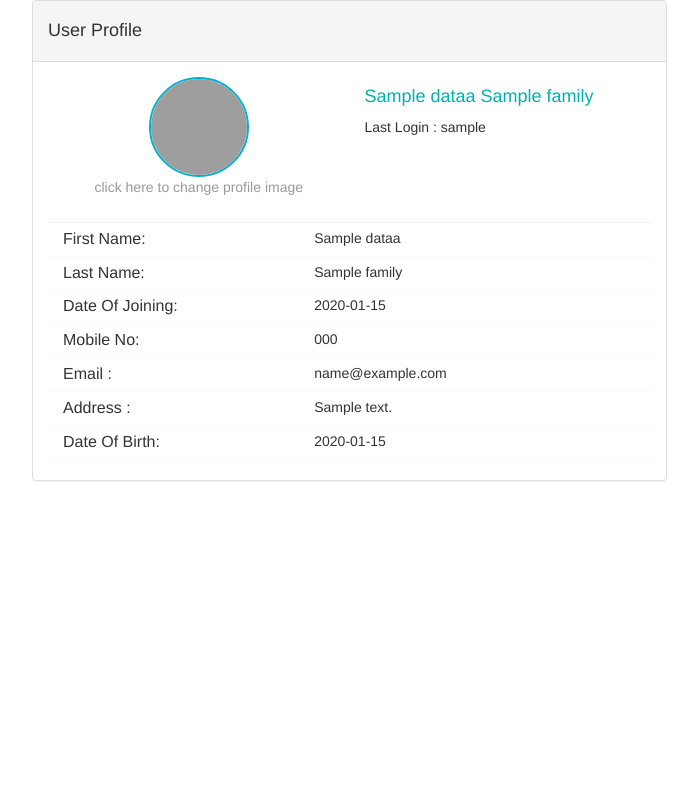
After one commit to hamicoo/eticket, a Flask app: template templates/userprofile.html in a window 1280 px wide. The commit adds this page. Shown: the whole page, without its empty margins (53-751 px from the left). Run offline with Flask 2, Linux system fonts and the light colour scheme; the template is opened without the code that fills it: most values are stand-ins (such as "Sample title", 1, 10 or a date in 2020); some libraries are stand-ins or nearby versions; grey boxes are pictures that could not be loaded.

Commit message:
back to start point again !

```diff
--- a/app.py
+++ b/app.py
@@ -1,26 +1,22 @@
-from flask import Flask, jsonify, request, url_for, redirect, session, render_template, g
-
+from flask import Flask, jsonify, request, url_for, redirect, session, render_template, g,sessions
+from markupsafe import escape
 import sqlite3
 import logging
 import bcrypt
-import localprocess
+import gates,users,cards
 import re
+
+
+
 
 app = Flask(__name__)
 app.config['DEBUG'] = True
 app.config['SECRET_KEY'] = 'Thisisasecret!'
+logging.basicConfig(format='%(asctime)s - %(message)s', datefmt='%d-%b-%y %H:%M:%S')
 
 
-def connect_db():
-	sql = sqlite3.connect('database.db')
-	sql.row_factory = sqlite3.Row
-	return sql
 
 
-def get_db():
-	if not hasattr(g, 'sqlite_db'):
-		g.sqlite_db = connect_db()
-	return g.sqlite_db
 
 
 def dict_factory(cursor, row):
@@ -46,9 +42,23 @@ def login():
 	return render_template('login.html')
 
 
+@app.route('/userprofile')
+def userprofile():
+	return render_template('userprofile.html')
+
+
 @app.route('/theform', methods=['GET'])
 def theform():
+
 	return render_template('form.html')
+
+
+@app.route('/mainpage', methods=['GET'])
+def mainpage():
+	print(session)
+	if 'userid' in session:
+		return 'Logged in as %s' % escape(session['userid'])
+	return 'You are not logged in'
 
 
 @app.route('/process', methods=['POST', 'GET'])
@@ -56,15 +66,18 @@ def process():
 	myobh = {}
 	name = request.form['name']
 	family = request.form['family']
-	email=request.form['email']
+	email=request.form['proglang']
 	nationalid = request.form['nationalid']
 	birthdate = request.form['birthdate']
 	sex = request.form['sex']
 	mobile = request.form['mobile']
 	password = request.form['password']
+	pinid=request.form['pinid']
+	tagid=request.form['tagid']
 
 	myobh = {
-			'result': 'Success!', 'resultCode': 1,
+			'result': 'Success!',
+			'resultCode': 1,
 			 'name': name,
 			 'family': family,
 			'email':email,
@@ -72,12 +85,19 @@ def process():
 			 'birthdate': birthdate,
 			 'sex':sex,
 			 'mobile':mobile,
-			 'password':password
+			 'password':password,
+			'tagid': tagid,
+			'pinid' : pinid
 			 }
-	if checkemailvalidity(emailaddress=email):
-		return render_template('confirmation.html', dataa=myobh)
-	else:
-		return jsonify({'error': 'Admin access is required'}), 401
+
+	if cards.checkcardvalidity(tagid,pinid) is  False:
+		return jsonify({'error': 'Your Pin or Tag Id Is Incorrect'}), 401
+
+	if users.checkemailvalidity(emailaddress=email) is False:
+		return jsonify({'error': 'Your Email Addresss is incorrect'}), 401
+
+	return render_template('confirmation.html', dataa=myobh)
+
 
 
 
@@ -89,22 +109,29 @@ def process():
 def checklogin():
 	username=request.form['email']
 	password=request.form['password']
-	result=localprocess.userLogin(username,password)
+	result=users.userLogin(username,password)
+	if result[0]=='success':
+		logging.warning(result[1].name + ' logged in ')
 
-	return jsonify({'result':result})
+		return render_template('userprofile.html', dataa=result[1])
+	return jsonify({'result':'login Failed'})
+
+
 
 
 
 @app.route('/check_email_jquery', methods=['GET', 'POST'])
 def check_email_jquery():
+		app.logger.debug('A value for debugging')
 
 		email=request.args.get('proglang')
+
 		if not re.match(r"^[_a-z0-9-]+(\.[_a-z0-9-]+)*@[a-z0-9-]+(\.[a-z0-9-]+)*(\.[a-z]{2,4})$", email):
 			return jsonify(result='please enter correct email address')
 		else:
-			print(localprocess.checkemailvalidity(email))
+			print(users.checkemailvalidity(email))
 
-			if localprocess.checkemailvalidity(email):
+			if users.checkemailvalidity(email):
 				return jsonify(result='you can register with this email address')
 			else:
 				return jsonify(result='it seem this email alredy in use please follow th link ')
@@ -112,16 +139,6 @@ def check_email_jquery():
 
 
 
-
-
-
-@app.route('/interactive', methods=['GET', 'POST'])
-def interactive():
-	print('injaaaaaaaaaaaaaaaaaaaaaaaaa')
-	try:
-		return render_template('interactive.html')
-	except Exception as e:
-		return (str(e))
 
 
 
@@ -136,8 +153,18 @@ def interactive():
 
 @app.route("/checkemailvalidity", methods=["GET,POST"])
 def checkemailvalidity(emailaddress):
-	return (localprocess.checkemailvalidity(emailaddress))
+	return (users.checkemailvalidity(emailaddress))
 
+
+
+
+@app.route('/check_tagid', methods=['GET', 'POST'])
+def check_tagid():
+	pinid=request.args.get('pinid')
+	tagid=request.args.get('tagid')
+	res=cards.checkcardvalidity(tagid,pinid)
+
+	return jsonify(result=str(res))
 
 
 
--- /dev/null
+++ b/templates/userprofile.html
@@ -0,0 +1,141 @@
+<html><head>
+        <meta charset="utf-8">
+          <meta name="viewport" content="width=device-width, initial-scale=1">
+          <title>Emoon - User Profile</title>
+          <link href="{{ url_for('static', filename='css/bootstrap.min.css') }}" rel="stylesheet">
+                                <style>              input.hidden {
+    position: absolute;
+    left: -9999px;
+}
+
+#profile-image1 {
+    cursor: pointer;
+
+     width: 100px;
+    height: 100px;
+	border:2px solid #03b1ce ;}
+	.tital{ font-size:16px; font-weight:500;}
+	 .bot-border{ border-bottom:1px #f8f8f8 solid;  margin:5px 0  5px 0}	</style>
+     <script type="text/javascript" src="{{ url_for('static', filename='js/jquery.min.js') }} "></script>
+     <script type="text/javascript" src="{{ url_for('static', filename='js/bootstrap.min.js') }}"></script>
+     <script type="text/javascript"></script>
+                            </head>
+                            <body>
+<link href="https://maxcdn.bootstrapcdn.com/bootstrap/3.3.0/css/bootstrap.min.css" rel="stylesheet" id="bootstrap-css">
+<script src="https://maxcdn.bootstrapcdn.com/bootstrap/3.3.0/js/bootstrap.min.js"></script>
+<script src="https://code.jquery.com/jquery-1.11.1.min.js"></script>
+<!------ Include the above in your HEAD tag ---------->
+
+<div class="container">
+	<div class="row">
+
+
+
+       <div class="col-md-7 ">
+
+<div class="panel panel-default">
+  <div class="panel-heading">  <h4>User Profile</h4></div>
+   <div class="panel-body">
+
+    <div class="box box-info">
+
+            <div class="box-body">
+                     <div class="col-sm-6">
+
+                     <div align="center"> <img alt="User Pic" src="https://x1.xingassets.com/assets/frontend_minified/img/users/nobody_m.original.jpg" id="profile-image1" class="img-circle img-responsive">
+
+                <input id="profile-image-upload" class="hidden" type="file">
+
+                    <div style="color:#999;">click here to change profile image</div>
+                <!--Upload Image Js And Css-->
+
+
+
+
+
+
+
+                     </div>
+
+              <br>
+
+              <!-- /input-group -->
+            </div>
+            <div class="col-sm-6">
+            <h4 style="color:#00b1b1;"> {{ dataa.name + ' ' + dataa.family }}   </h4>
+              <span><p> Last Login : {{ dataa.lastlogin }} </p></span>
+            </div>
+            <div class="clearfix"></div>
+            <hr style="margin:5px 0 5px 0;">
+
+
+<div class="col-sm-5 col-xs-6 tital ">First Name:</div><div class="col-sm-7 col-xs-6 ">{{ dataa.name }}</div>
+     <div class="clearfix"></div>
+<div class="bot-border"></div>
+
+
+<div class="col-sm-5 col-xs-6 tital ">Last Name:</div><div class="col-sm-7"> {{ dataa.family }} </div>
+  <div class="clearfix"></div>
+<div class="bot-border"></div>
+
+<div class="col-sm-5 col-xs-6 tital ">Date Of Joining:</div><div class="col-sm-7"> {{ dataa.registerdate }} </div>
+  <div class="clearfix"></div>
+<div class="bot-border"></div>
+
+<div class="col-sm-5 col-xs-6 tital ">Mobile No:</div><div class="col-sm-7">{{ dataa.mobile }}</div>
+  <div class="clearfix"></div>
+<div class="bot-border"></div>
+
+<div class="col-sm-5 col-xs-6 tital ">Email :</div><div class="col-sm-7">{{ dataa.email }} </div>
+  <div class="clearfix"></div>
+<div class="bot-border"></div>
+
+ <div class="col-sm-5 col-xs-6 tital ">Address :</div><div class="col-sm-7">{{ dataa.address }}</div>
+  <div class="clearfix"></div>
+<div class="bot-border"></div>
+
+
+<div class="col-sm-5 col-xs-6 tital ">Date Of Birth:</div><div class="col-sm-7">{{ dataa.birthdate }}</div>
+  <div class="clearfix"></div>
+<div class="bot-border"></div>
+
+
+
+
+
+
+            <!-- /.box-body -->
+          </div>
+          <!-- /.box -->
+
+        </div>
+
+
+    </div>
+    </div>
+</div>
+    <script>
+              $(function() {
+    $('#profile-image1').on('click', function() {
+        $('#profile-image-upload').click();
+    });
+});
+              </script>
+
+
+
+
+
+
+
+
+
+   </div>
+</div>
+
+
+
+
+
+
+                        </body></html>
```
Also changed, not shown: cards.py (added, +29 -0 lines), localprocess.py (deleted, +0 -51 lines), localprocess_old.py (deleted, +0 -32 lines), new.py (+4 -11 lines), static/js/my.js (+26 -2 lines), templates/confirmation.html (+38 -4 lines), templates/form.html (+24 -4 lines), templates/interactive.html (deleted, +0 -42 lines), users.py (added, +70 -0 lines), database.db (deleted), gates.py (added), templates/new.html (added), 1 other file.
